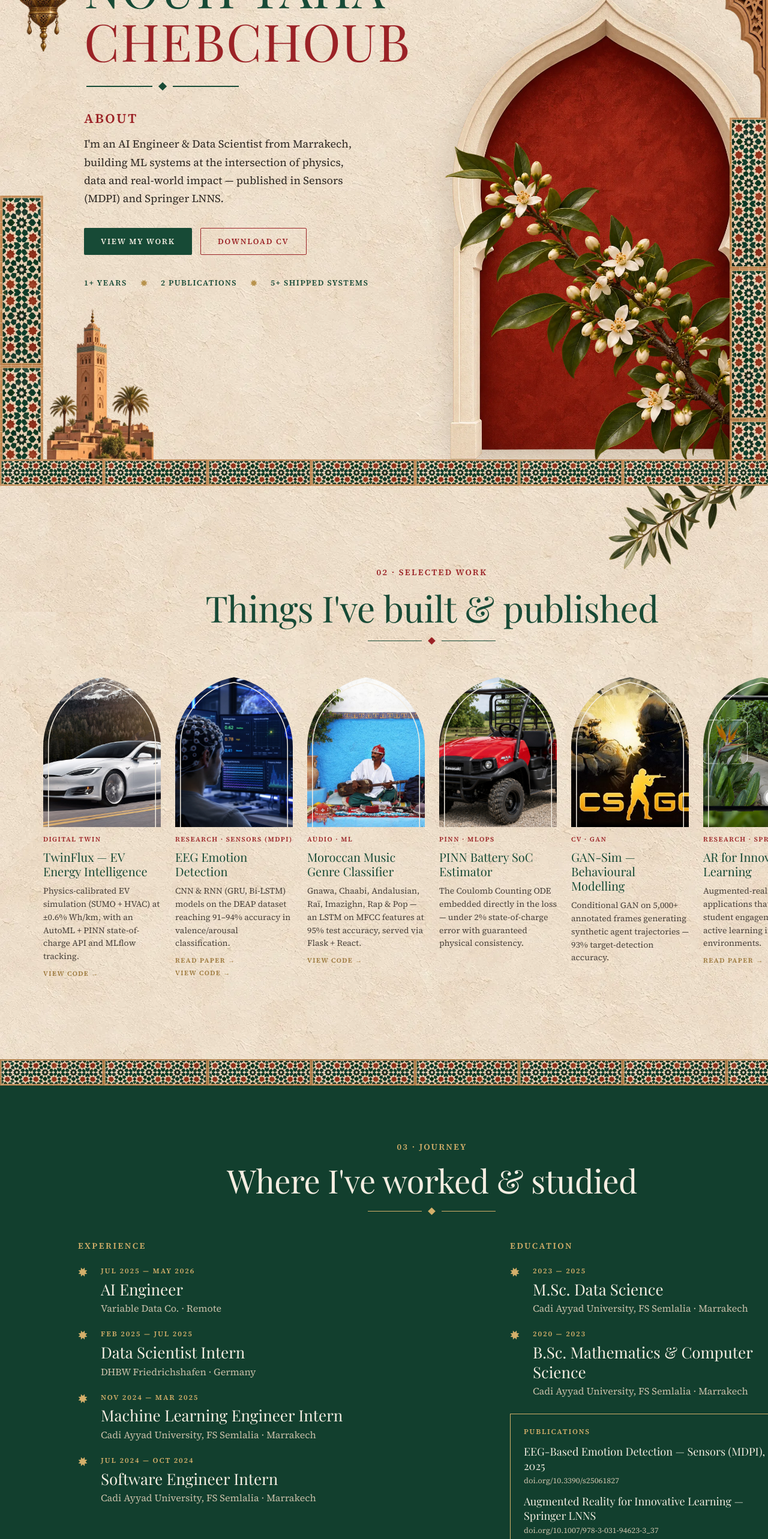
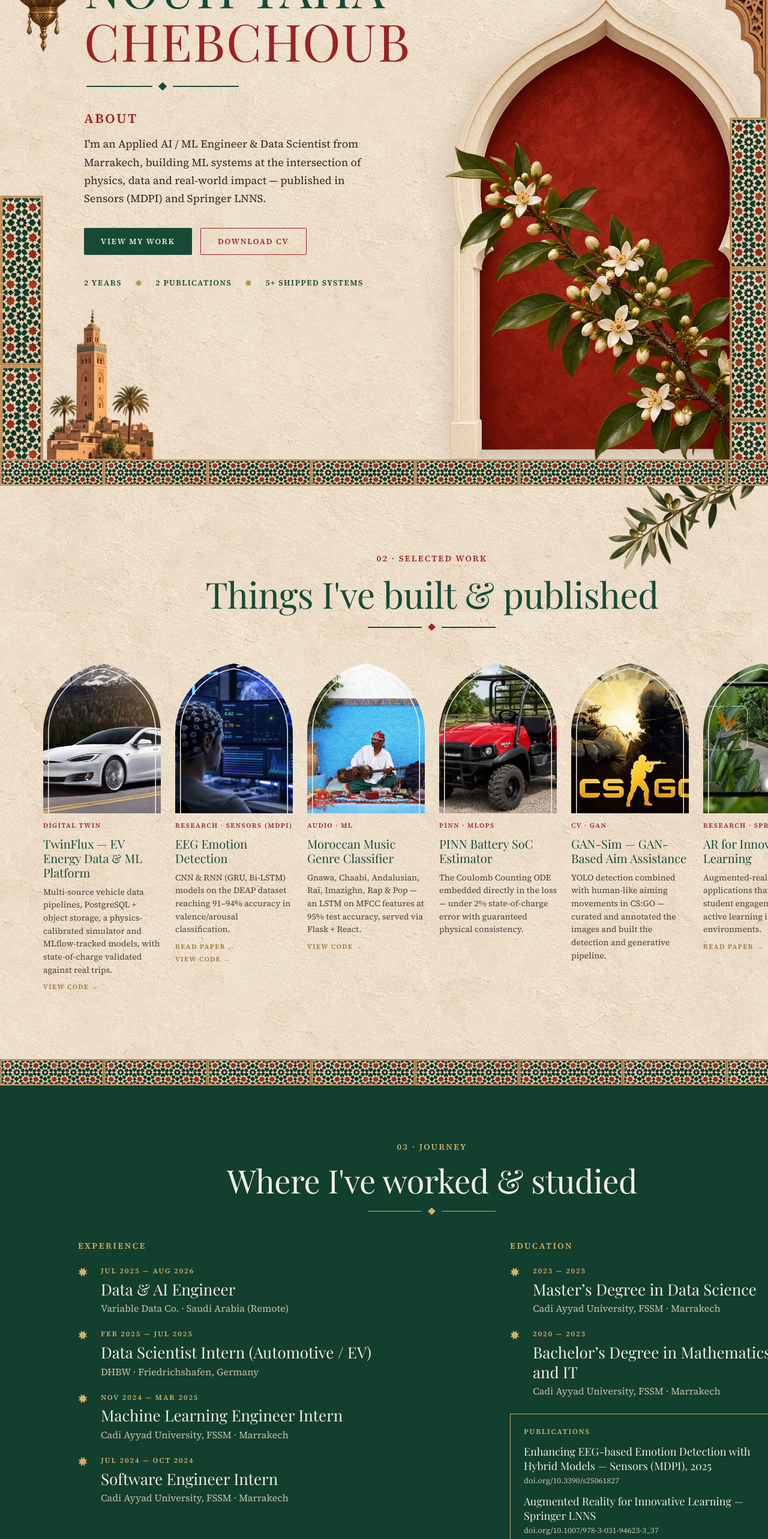
Before and after one commit to Chabachib/Portfolio, a Next.js app: page / in a window 1280 px wide. Shown: the part 234-2800 px from the top of the page at 60% size. Built offline with nearby package versions, Linux system fonts and the light colour scheme.

Commit message:
content: update CV and sync site text with the new resume

```diff
--- a/app/globals.css
+++ b/app/globals.css
@@ -314,7 +314,7 @@ a:focus-visible { outline: 2px solid var(--red); outline-offset: 4px }
   .nav ul a { font-size: clamp(9.5px, 2.2vw, 14px); letter-spacing: 0.12em }
   .nav ul a[aria-current] { text-underline-offset: 5px }
 
-  .hero-intro { position: static; width: 100%; margin-top: 28px; display: flex; flex-direction: column; align-items: center }
+  .hero-intro { position: static; width: 100%; margin-top: 20px; display: flex; flex-direction: column; align-items: center }
   .hero-name { font-size: clamp(40px, 11.6vw, 84px); text-align: center }
   .hero-divider { padding: 14px 0 18px }
   .hero-divider .divider-line { width: clamp(60px, 17.7vw, 110px) }
@@ -324,7 +324,7 @@ a:focus-visible { outline: 2px solid var(--red); outline-offset: 4px }
   .hero-about p { margin-top: 8px; max-width: min(55vw, 460px); font-size: clamp(13px, 3vw, 17px); line-height: 1.64 }
   .hero-actions, .hero-stats { display: none }
 
-  .hero-arch { position: relative; right: auto; bottom: auto; width: min(76vw, 460px); margin-top: clamp(28px, 7.5vw, 56px) }
+  .hero-arch { position: relative; right: auto; bottom: auto; width: min(76vw, 460px); margin-top: clamp(16px, 4vw, 48px) }
   .hero-koutoubia { left: 6vw; bottom: -2px; width: min(25.6vw, 180px) }
   .hero-blossom { right: clamp(8px, 2vw, 16px); bottom: -12px; width: min(58vw, 420px) }
 
@@ -370,8 +370,8 @@ a:focus-visible { outline: 2px solid var(--red); outline-offset: 4px }
   .section-head { padding: 0 20px; gap: 12px }
   .section-title, .journey .section-title { font-size: clamp(30px, 8vw, 40px) }
 
-  .work { padding: 84px 0 36px }
-  .work-stage { gap: 28px }
+  .work { padding: 72px 0 30px }
+  .work-stage { gap: 22px }
 
   .journey { padding: 76px 0 40px }
   .journey-stage { gap: 26px }
--- a/app/layout.tsx
+++ b/app/layout.tsx
@@ -19,7 +19,7 @@ const sourceSerif = Source_Serif_4({
 
 export const metadata: Metadata = {
   title: 'Nouh Taha CHEBCHOUB',
-  description: 'Portfolio of Nouh Taha CHEBCHOUB — AI Engineer & Data Scientist from Marrakech, specialising in physics-informed ML, LLM automation, and end-to-end MLOps. Published in Sensors (MDPI) & Springer.',
+  description: 'Portfolio of Nouh Taha CHEBCHOUB — Applied AI / ML Engineer & Data Scientist from Marrakech, working across computer vision, NLP, LLMs and Document AI, from experimentation to production. Published in Sensors (MDPI) & Springer.',
 }
 
 export const viewport: Viewport = {
--- a/components/Hero.tsx
+++ b/components/Hero.tsx
@@ -27,7 +27,7 @@ export default function Hero() {
           <div className="hero-about" id="about">
             <h2 className="eyebrow red">About</h2>
             <p>
-              I&apos;m an AI Engineer &amp; Data Scientist from Marrakech, building ML systems at the
+              I&apos;m an Applied AI / ML Engineer &amp; Data Scientist from Marrakech, building ML systems at the
               intersection of physics, data and real-world impact
               <span className="desktop-only"> — published in Sensors (MDPI) and Springer LNNS</span>.
             </p>
@@ -39,7 +39,7 @@ export default function Hero() {
           </div>
 
           <ul className="hero-stats">
-            <li>1+ Years</li>
+            <li>2 Years</li>
             <li aria-hidden="true"><Star8 size={12} /></li>
             <li>2 Publications</li>
             <li aria-hidden="true"><Star8 size={12} /></li>
--- a/components/Journey.tsx
+++ b/components/Journey.tsx
@@ -7,19 +7,19 @@ type TimelineItem = {
 }
 
 const experience: TimelineItem[] = [
-  { when: 'Jul 2025 — May 2026', role: 'AI Engineer', where: 'Variable Data Co. · Remote' },
-  { when: 'Feb 2025 — Jul 2025', role: 'Data Scientist Intern', where: 'DHBW Friedrichshafen · Germany' },
-  { when: 'Nov 2024 — Mar 2025', role: 'Machine Learning Engineer Intern', where: 'Cadi Ayyad University, FS Semlalia · Marrakech' },
-  { when: 'Jul 2024 — Oct 2024', role: 'Software Engineer Intern', where: 'Cadi Ayyad University, FS Semlalia · Marrakech' },
+  { when: 'Jul 2025 — Aug 2026', role: 'Data & AI Engineer', where: 'Variable Data Co. · Saudi Arabia (Remote)' },
+  { when: 'Feb 2025 — Jul 2025', role: 'Data Scientist Intern (Automotive / EV)', where: 'DHBW · Friedrichshafen, Germany' },
+  { when: 'Nov 2024 — Mar 2025', role: 'Machine Learning Engineer Intern', where: 'Cadi Ayyad University, FSSM · Marrakech' },
+  { when: 'Jul 2024 — Oct 2024', role: 'Software Engineer Intern', where: 'Cadi Ayyad University, FSSM · Marrakech' },
 ]
 
 const education: TimelineItem[] = [
-  { when: '2023 — 2025', role: 'M.Sc. Data Science', where: 'Cadi Ayyad University, FS Semlalia · Marrakech' },
-  { when: '2020 — 2023', role: 'B.Sc. Mathematics & Computer Science', where: 'Cadi Ayyad University, FS Semlalia · Marrakech' },
+  { when: '2023 — 2025', role: 'Master’s Degree in Data Science', where: 'Cadi Ayyad University, FSSM · Marrakech' },
+  { when: '2020 — 2023', role: 'Bachelor’s Degree in Mathematics and IT', where: 'Cadi Ayyad University, FSSM · Marrakech' },
 ]
 
 const publications = [
-  { title: 'EEG-Based Emotion Detection — Sensors (MDPI), 2025', doi: '10.3390/s25061827' },
+  { title: 'Enhancing EEG-based Emotion Detection with Hybrid Models — Sensors (MDPI), 2025', doi: '10.3390/s25061827' },
   { title: 'Augmented Reality for Innovative Learning — Springer LNNS', doi: '10.1007/978-3-031-94623-3_37' },
 ]
 
--- a/components/Projects.tsx
+++ b/components/Projects.tsx
@@ -12,8 +12,8 @@ type Project = {
 const projects: Project[] = [
   {
     tag: 'Digital Twin',
-    title: 'TwinFlux — EV Energy Intelligence',
-    desc: 'Physics-calibrated EV simulation (SUMO + HVAC) at ±0.6% Wh/km, with an AutoML + PINN state-of-charge API and MLflow tracking.',
+    title: 'TwinFlux — EV Energy Data & ML Platform',
+    desc: 'Multi-source vehicle data pipelines, PostgreSQL + object storage, a physics-calibrated simulator and MLflow-tracked models, with state-of-charge validated against real trips.',
     img: '/assets/twinflux.jpg',
     code: 'https://github.com/Chabachib/Twin-Flux.git',
   },
@@ -40,8 +40,8 @@ const projects: Project[] = [
   },
   {
     tag: 'CV · GAN',
-    title: 'GAN-Sim — Behavioural Modelling',
-    desc: 'Conditional GAN on 5,000+ annotated frames generating synthetic agent trajectories — 93% target-detection accuracy.',
+    title: 'GAN-Sim — GAN-Based Aim Assistance',
+    desc: 'YOLO detection combined with human-like aiming movements in CS:GO — curated and annotated the images and built the detection and generative pipeline.',
     img: '/assets/csgo.jpg',
   },
   {
```
Also changed, not shown: 1 other file (tests, documents, lock files or other folders).
